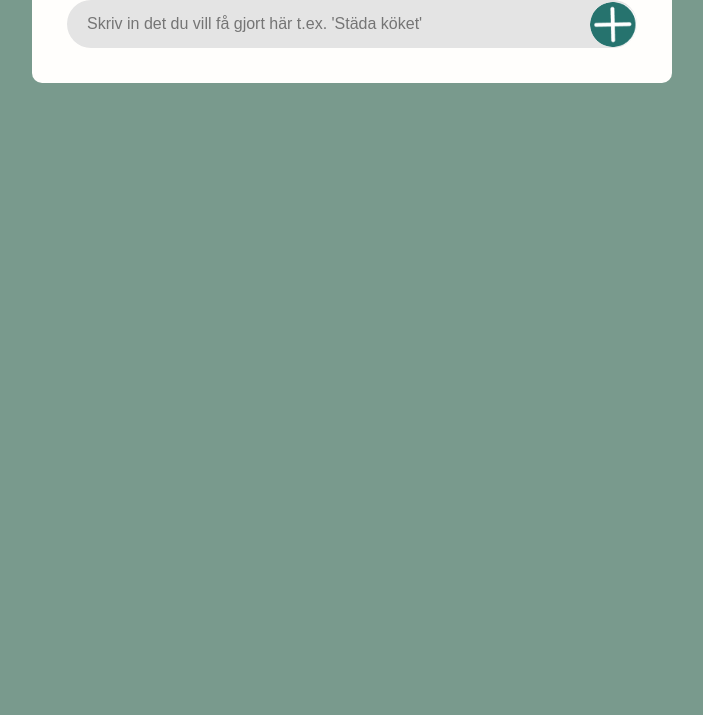
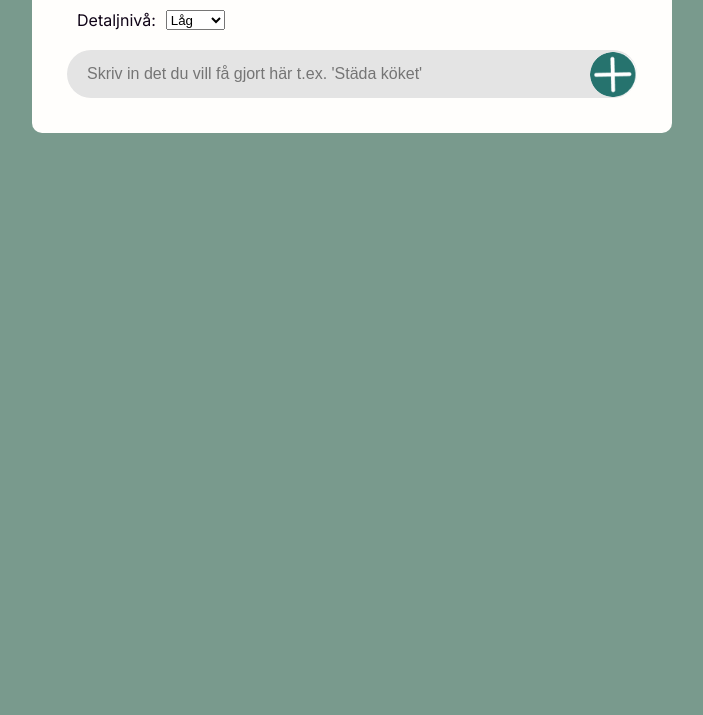
Before and after one commit to PU-MEriksson/ToDoHelper, a website: page frontend/index.html in a window 1280 px wide. Shown: the part 85-800 px from the top of the page, without its empty margins (288-991 px from the left). Drawn offline with Linux system fonts and the light colour scheme.

Commit message:
Changed the placement of the details levels

```diff
--- a/frontend/index.html
+++ b/frontend/index.html
@@ -27,6 +27,8 @@
             height="50px"
           />
           <!-- Nivån på hur detaljerat svaret ska vara -->
+        </div>
+        <div class="detail-level">
           <label for="detailed">Detaljnivå:</label>
           <select id="detailed">
             <option value="low">Låg</option>
--- a/frontend/style.css
+++ b/frontend/style.css
@@ -68,6 +68,12 @@ main {
   cursor: pointer;
   border-radius: 40px;
   height: 45px;
+}
+
+.detail-level {
+  display: flex;
+  gap: 10px;
+  margin: 20px;
 }
 
 ul li {
```
